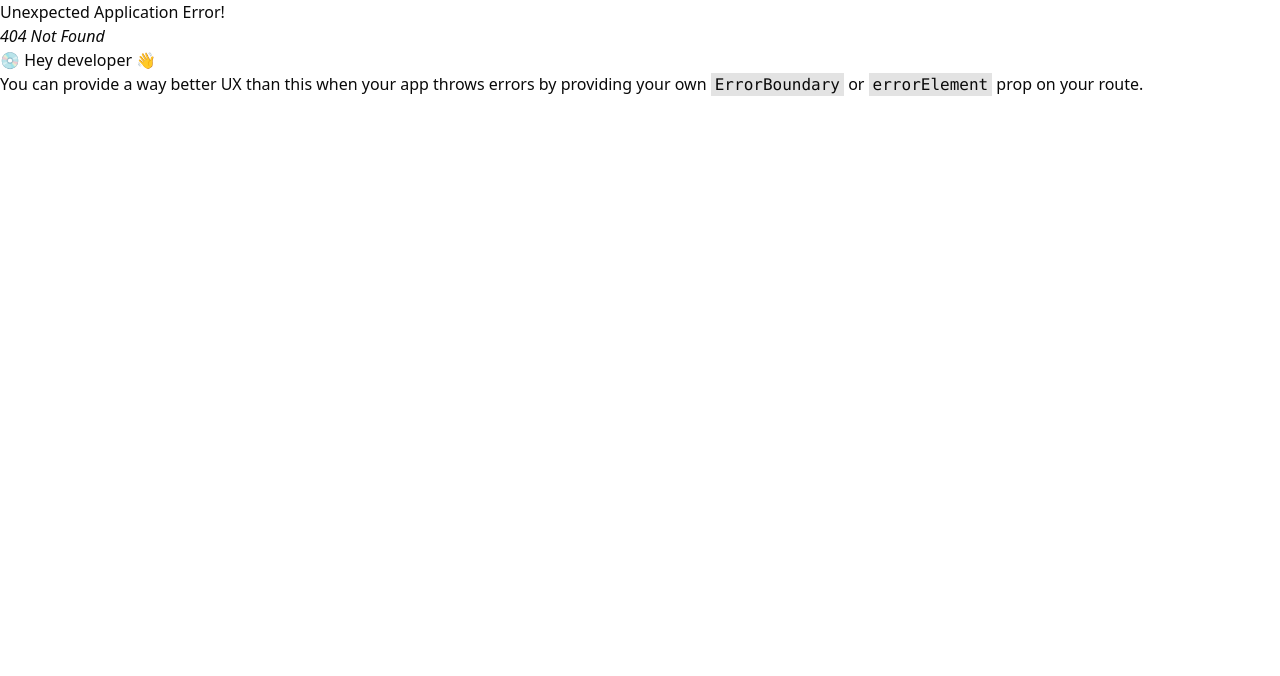
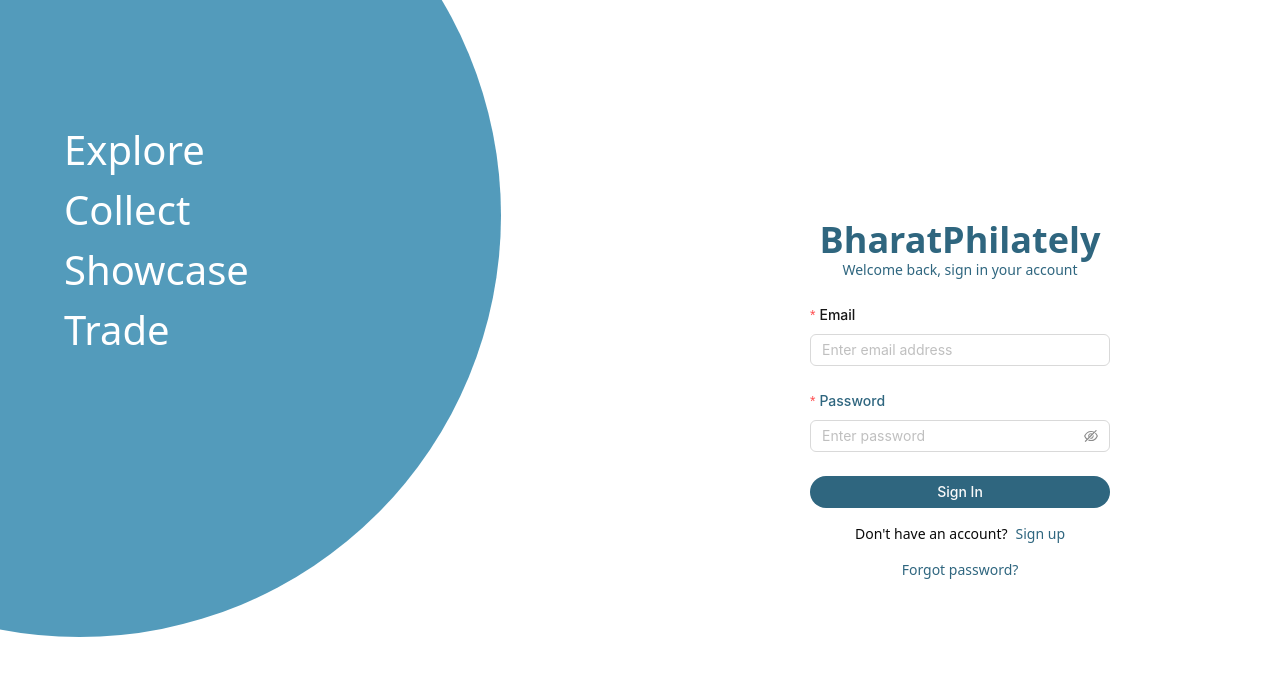
Before and after one commit to KingShivamX/BharatPhilately, a React (Vite) app in the folder client/: page /auth/login in a window 1280 px wide. Before the commit this address had no page. Shown: the top 676 px of the page. Built offline with nearby package versions, Linux system fonts and the light colour scheme.

Commit message:
auth pages

```diff
--- a/client/src/components/ui/button.jsx
+++ b/client/src/components/ui/button.jsx
@@ -20,7 +20,7 @@
         link: "text-primary underline-offset-4 hover:underline",
       },
       size: {
-        default: "h-10 px-4 py-2",
+        default: "h-8 px-4",
         sm: "h-9 rounded-md px-3",
         lg: "h-11 rounded-md px-8",
         icon: "h-10 w-10",
--- a/client/src/pages/auth/Login/Login.jsx
+++ b/client/src/pages/auth/Login/Login.jsx
@@ -1,9 +1,87 @@
+import { Link } from 'react-router-dom'
+import { Form, Input } from "antd";
 import React from 'react'
+import { Button } from '@/components/ui/button';
 
 const Login = () => {
   return (
-    <div>
-      Login
+    <div className="flex items-center justify-center lg:justify-end relative min-h-screen">
+      <div className="hidden lg:block">
+        <div className="w-[843px] h-[843px] rounded-full bg-[#539BBB] absolute z-10 -top-[206px] -left-[342px]" />
+        <div className="absolute left-[5%] top-[15%] z-10">
+          <h1 className="text-[40px] w-[325px] font-medium text-white">
+            Explore <br /> Collect <br /> Showcase <br /> Trade
+          </h1>
+        </div>
+      </div>
+      <div className="flex items-center justify-center md:w-[50%] flex-col bg-white p-6 lg:bg-transparent rounded-lg">
+        <div className="flex items-center justify-center flex-col">
+          <div className="flex items-center justify-center space-x-3">
+            {/* <Logo /> */}
+            <span className="text-4xl font-bold text-[#2F667F]">
+              BharatPhilately
+            </span>
+          </div>
+          <p className="text-sm text-[#2F667F]">
+            Welcome back, sign in your account
+          </p>
+        </div>
+
+        <Form
+          layout="vertical"
+          className="w-[300px] mt-6"
+        >
+          <Form.Item
+            name="email"
+            className="w-full"
+            label={<span className="text-primary font-medium">Email</span>}
+            rules={[
+              {
+                type: "email",
+                message: "Email should be a valid email address",
+              },
+              { required: true, message: "Email should be required" },
+            ]}
+          >
+            <Input placeholder="Enter email address" />
+          </Form.Item>
+
+          <Form.Item
+            name="password"
+            className="w-full"
+            label={<span className="text-[#2F667F] font-medium">Password</span>}
+            rules={[{ required: true, message: "Password should be required" }]}
+          >
+            <Input.Password placeholder="Enter password" />
+          </Form.Item>
+
+          <div className="flex items-center justify-center w-full">
+            <Button
+              className="w-full px-6 bg-[#2f667f] hover:bg-[#3d7e9c] ring-0 rounded-full"
+              htmlType="submit"
+            >
+              Sign In
+            </Button>
+          </div>
+        </Form>
+
+        <p className="text-sm mt-4 text-center">
+          Don't have an account?
+          <Link
+            to="/auth/register"
+            className="text-[#2F667F] hover:text-[#539BBB] hover:underline pl-2 "
+          >
+            Sign up
+          </Link>
+        </p>
+
+        <Link
+          to="/auth/forgot-password"
+          className="text-[#2F667F] hover:text-[#539BBB] transition mt-4 text-sm hover:underline"
+        >
+          Forgot password?
+        </Link>
+      </div>
     </div>
   )
 }
--- a/client/src/pages/auth/register/Register.jsx
+++ b/client/src/pages/auth/register/Register.jsx
@@ -1,8 +1,90 @@
+import { Link } from 'react-router-dom'
+import { Form, Input } from "antd";
 import React from 'react'
+import { Button } from '@/components/ui/button';
 
 const Register = () => {
   return (
-    <div>Register</div>
+    <div className="flex items-center justify-center lg:justify-end relative min-h-screen">
+      <div className="hidden lg:block">
+        <div className="w-[843px] h-[843px] rounded-full bg-[#539BBB] absolute z-10 -top-[206px] -left-[342px]" />
+        <div className="absolute left-[5%] top-[15%] z-10">
+          <h1 className="text-[40px] w-[325px] font-medium text-white">
+            Explore <br /> Collect <br /> Showcase <br /> Trade
+          </h1>
+        </div>
+      </div>
+      <div className="flex items-center justify-center md:w-[50%] flex-col bg-white p-6 lg:bg-transparent rounded-lg">
+        <div className="flex items-center justify-center flex-col">
+          <div className="flex items-center justify-center space-x-3">
+            {/* <Logo /> */}
+            <span className="text-4xl font-bold text-[#2F667F]">
+              BharatPhilately
+            </span>
+          </div>
+          <p className="text-sm text-[#2F667F]">
+            Welcome back, sign in your account
+          </p>
+        </div>
+
+        <Form
+          layout="vertical"
+          className="w-[300px] mt-6"
+        >
+          <Form.Item
+            name="fullName"
+            className="w-full"
+            label={<span className="text-[#2F667F] font-medium">Full Name</span>}
+            rules={[
+              { required: true, message: "Full name should be required" },
+            ]}
+          >
+            <Input placeholder="Enter full name" />
+          </Form.Item>
+
+          <Form.Item
+            name="email"
+            className="w-full"
+            label={<span className="text-[#2F667F] font-medium">Email</span>}
+            rules={[
+              {
+                type: "email",
+                message: "Email should be a valid email address",
+              },
+              { required: true, message: "Email should be required" },
+            ]}
+          >
+            <Input placeholder="Enter email address" />
+          </Form.Item>
+
+          <div className="flex items-center justify-center w-full">
+            <Button
+              className="w-full px-6 bg-[#2f667f] hover:bg-[#3d7e9c] ring-0 rounded-full"
+              htmlType="submit"
+            >
+              Sign Up
+            </Button>
+          </div>
+        </Form>
+
+        <p className="text-sm mt-4 text-center">
+          Already have an account?
+          <Link
+            to="/auth/login"
+            className="text-[#539BBB] hover:text-[#2F667F] hover:underline pl-2 "
+          >
+            Sign In
+          </Link>
+        </p>
+
+        <Link
+          to="#"
+          className="text-[#2F667F] hover:text-[#539BBB] transition mt-4 text-sm hover:underline"
+        >
+          Forgot password?
+        </Link>
+      </div>
+    </div>
   )
 }
 
--- a/client/src/pages/home/Home.jsx
+++ b/client/src/pages/home/Home.jsx
@@ -1,10 +1,9 @@
-import { Button } from '@/components/ui/button'
 import React from 'react'
 
 const Home = () => {
   return (
     <div className='container mx-auto'>
-      <Button>Home</Button>
+      <h1 className='text-xl font-bold'>This is Home Page</h1>
     </div>
   )
 }
```
Also changed, not shown: client/src/App.jsx (+4 -3 lines).
